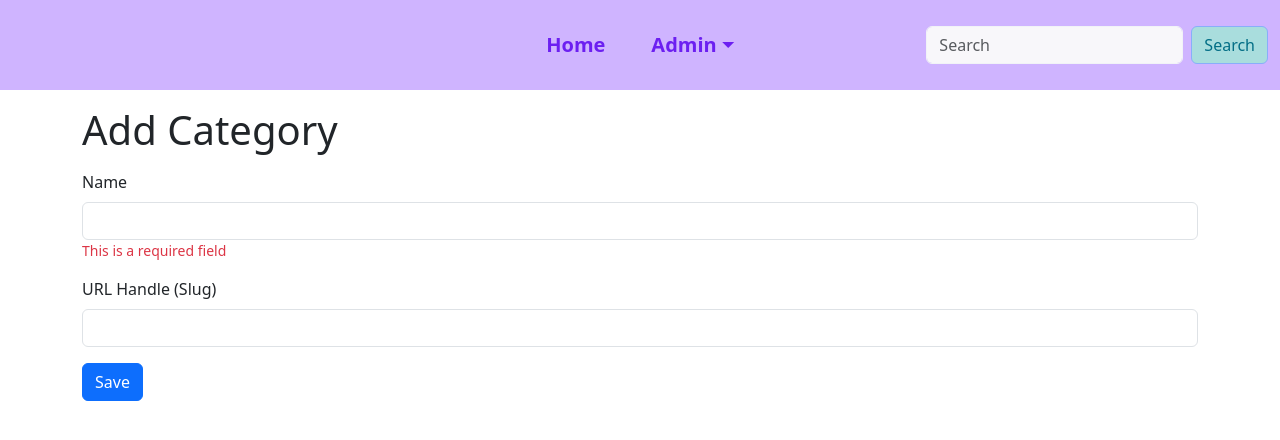
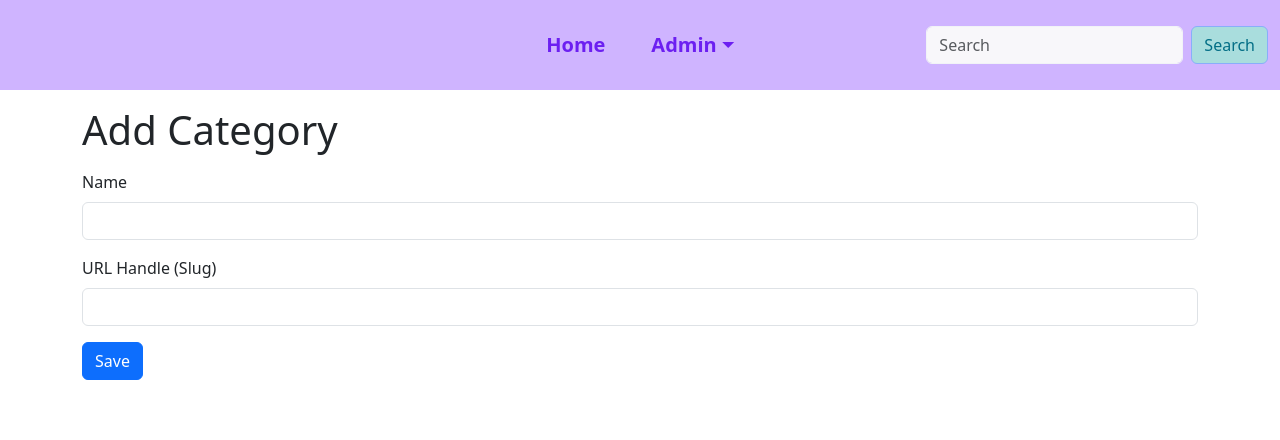
Before and after one commit to jn80808/ANT.UI, an Angular app: page /admin/categories/add in a window 1280 px wide. Shown: the top 440 px of the page. Built offline with nearby package versions, Linux system fonts and the light colour scheme.

Commit message:
[JN]- Validators

```diff
--- a/src/app/features/category/add-category/add-category.html
+++ b/src/app/features/category/add-category/add-category.html
@@ -6,14 +6,29 @@
         <div class="mt-3">
             <label class="form-label">Name</label>
             <input type="text" class="form-control" formControlName="name" />
-            @if (nameFormControl.hasError('required')){
+            <!-- Validation  -->
+            @if (addCategoryFormGroup.touched && nameFormControl.hasError('required')){
                 <p class="text-danger small">This is a required field</p>
             }
+            @if (addCategoryFormGroup.touched && nameFormControl.hasError('maxlength')){
+                <p class="text-danger small">Category Name can only be 100 characters long</p>
+            }
+
         </div>
 
         <div class="mt-3">
             <label class="form-label">URL Handle (Slug)</label>
             <input type="text" class="form-control" formControlName="urlHandle" />
+
+            <!-- Validation  -->
+            @if (addCategoryFormGroup.touched && urlHandleFormControl.hasError('required')){
+                <p class="text-danger small">This is a required field</p>
+            }
+            @if (addCategoryFormGroup.touched && urlHandleFormControl.hasError('maxlength')){
+                <p class="text-danger small">Category Name can only be 100 characters long</p>
+            }
+
+
         </div>
 
         <div class="mt-3">
```
